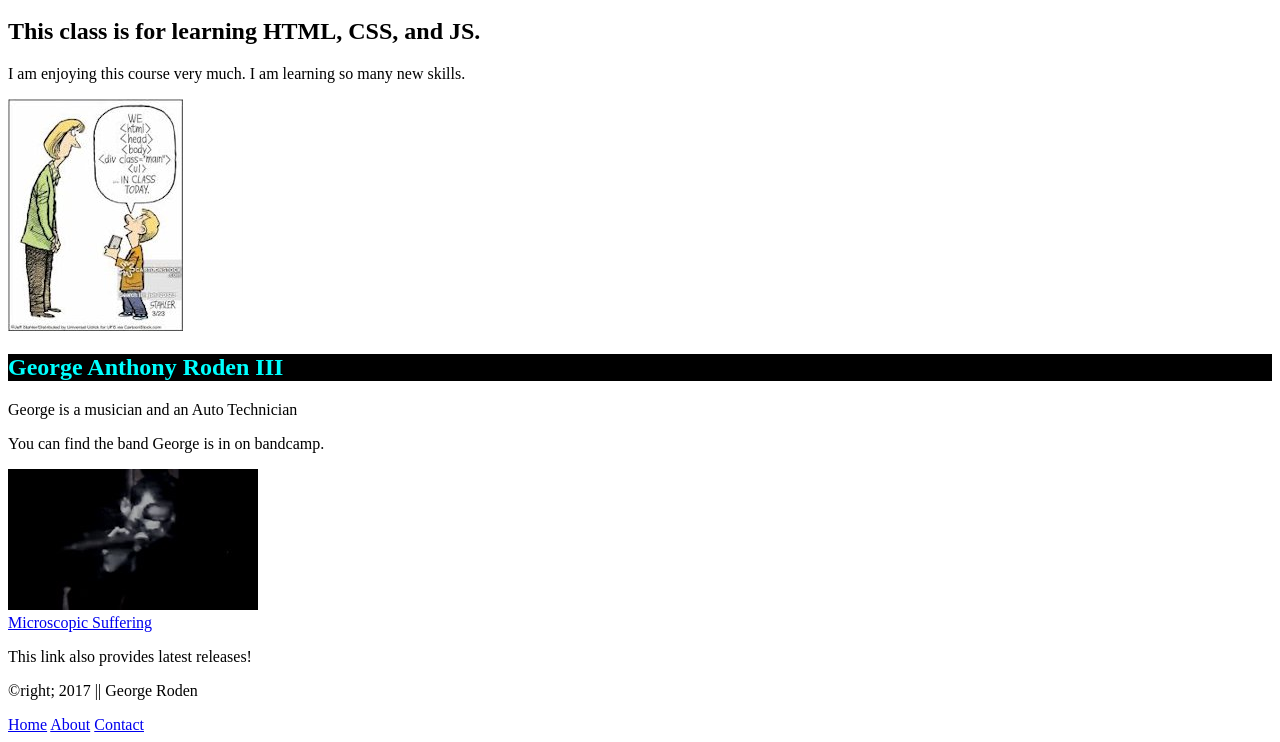
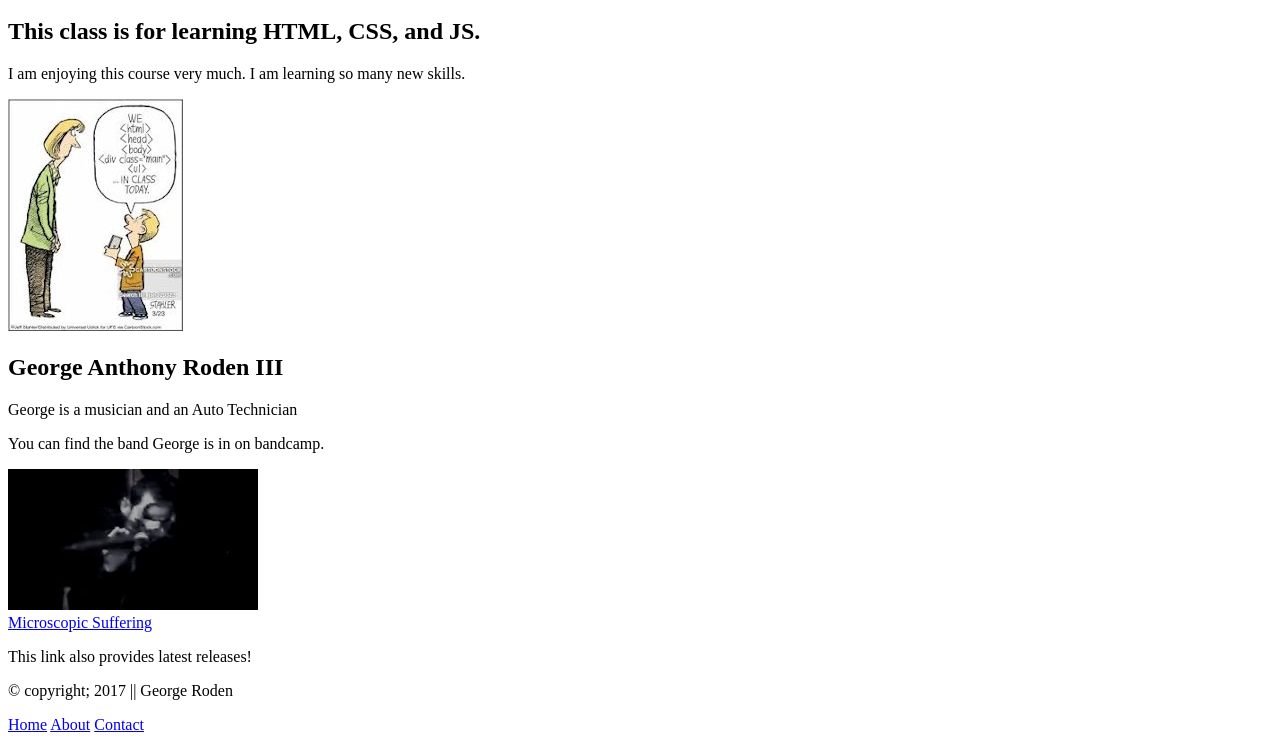
Before and after one commit to Georodent/week2, a plain HTML site: page index.html in a window 1280 px wide. Shown: the part 359-1101 px from the top of the page. Drawn offline with Linux system fonts and the light colour scheme.

Commit message:
Ran through validator founds errors, updated

```diff
--- a/index.html
+++ b/index.html
@@ -30,7 +30,7 @@
 
  <aside>
    <!-- Author info, any other important info -->
-   <h1>George Anthony Roden III</h1>
+   <h2>George Anthony Roden III</h2>
    <p>George is a musician and an Auto Technician</p>
    <p>You can find the band George is in on bandcamp.</p>
    <img src="images/microscopic.JPG" alt="Live picture of music performance">
@@ -43,7 +43,7 @@
 
  <footer>
    <!-- Copyright, secondary navigation -->
-   <p>&copyright; 2017 || George Roden</p>
+   <p>&copy; copyright; 2017 || George Roden</p>
    <nav>
      <a href="#">Home</a>
      <a href="about.html">About</a>
--- a/styles/first-stylesheet.css
+++ b/styles/first-stylesheet.css
@@ -1,4 +1,5 @@
 h1  {
   color: aqua;
   background-color: black;
+
 }
```
